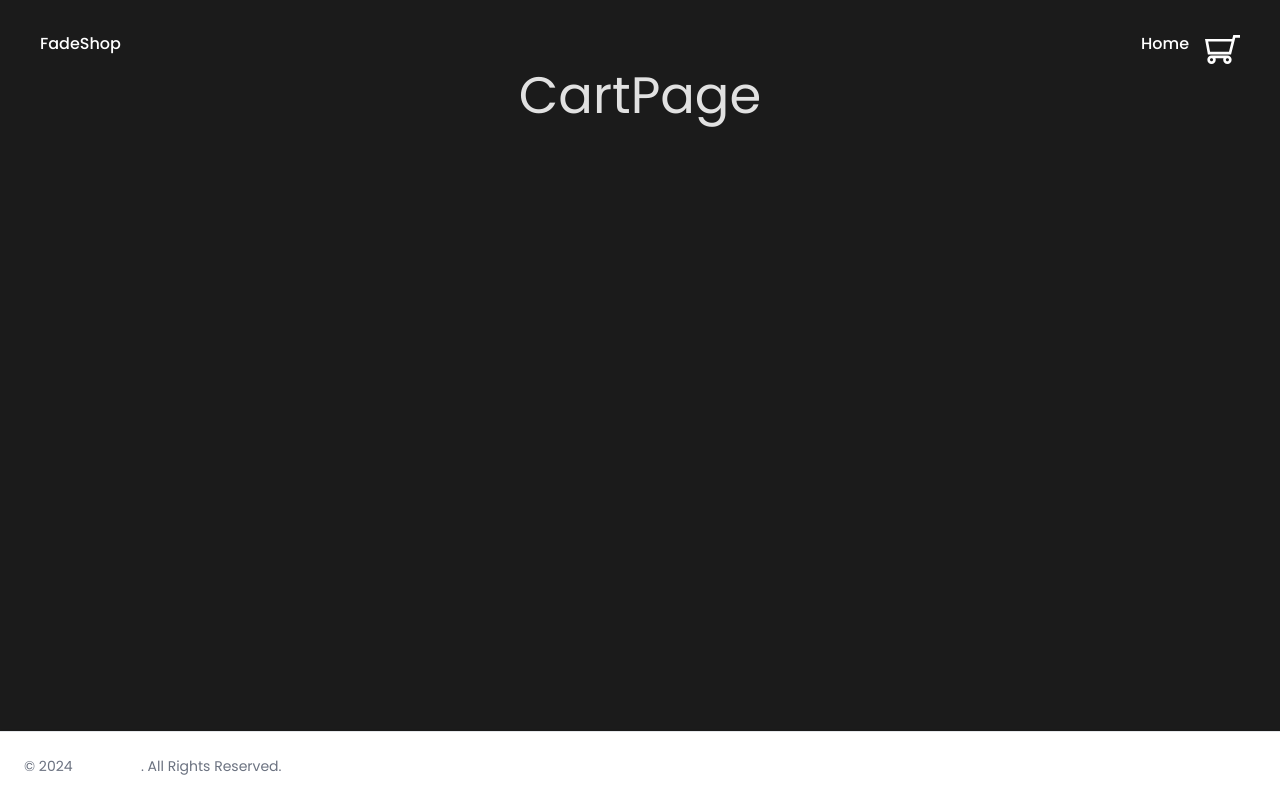
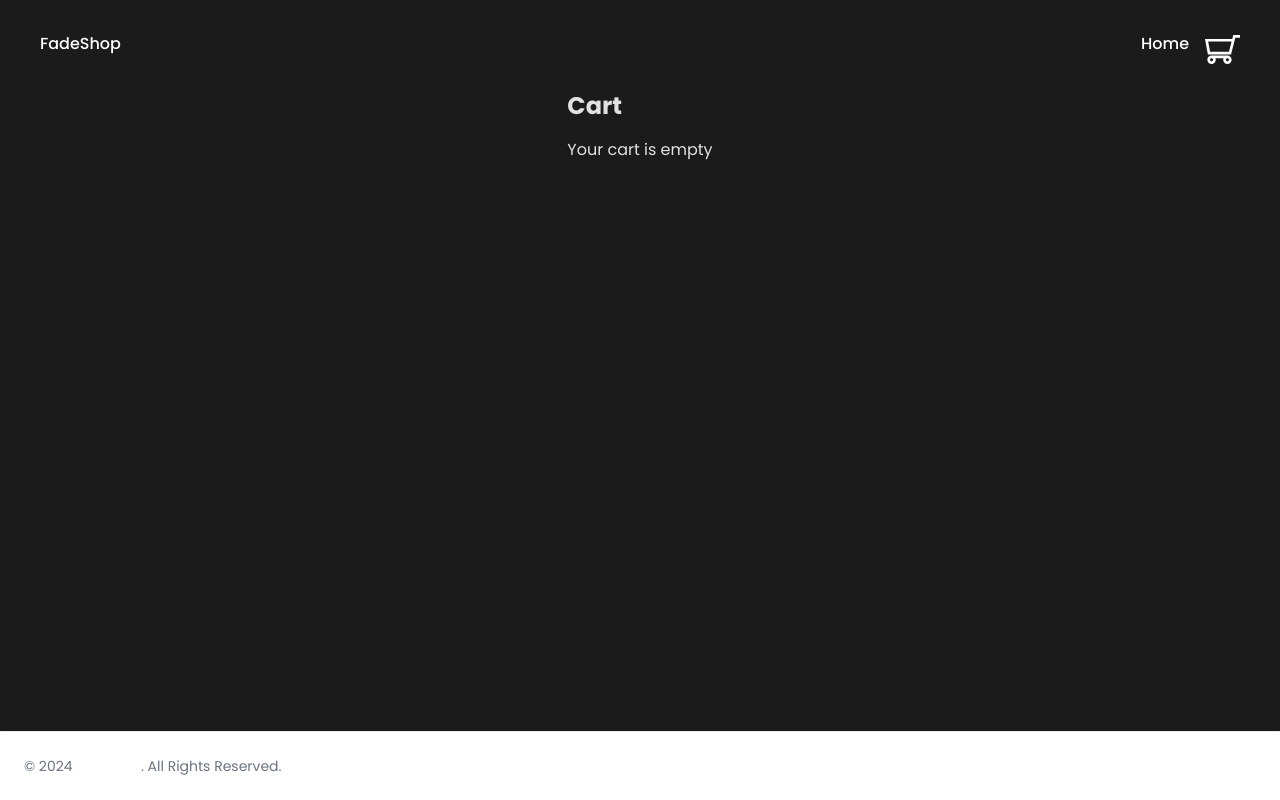
Before and after one commit to FadeCap/JavaScript-Frameworks, a React (Vite) app in the folder Javascript-Frameworks-Stian/: page /Cart in a window 1280 px wide. Built offline with nearby package versions, Linux system fonts and the light colour scheme.

Commit message:
Added functional counter to CartButton

```diff
--- /dev/null
+++ b/Javascript-Frameworks-Stian/src/components/services/CartContext.jsx
@@ -0,0 +1,19 @@
+import React, { createContext, useContext, useState } from 'react';
+
+const CartContext = createContext();
+
+export const CartProvider = ({ children }) => {
+  const [cart, setCart] = useState([]);
+
+  const addToCart = (product) => {
+    setCart((prevCart) => [...prevCart, product]);
+  };
+
+  return (
+    <CartContext.Provider value={{ cart, addToCart }}>
+      {children}
+    </CartContext.Provider>
+  );
+};
+
+export const useCart = () => useContext(CartContext);
--- a/Javascript-Frameworks-Stian/src/components/ui/Card.jsx
+++ b/Javascript-Frameworks-Stian/src/components/ui/Card.jsx
@@ -1,4 +1,4 @@
-import Button from "./Button";
+import ProductButton from "./ProductButton.jsx"
 
 export default function Card({ product }) {
   const percentageDiscount =
@@ -32,7 +32,7 @@ export default function Card({ product }) {
         <p className="p-3">Rating: {product.rating}</p>
         <p className="p-2">Tags: {product.tags.join(", ")}</p>
         <div className="p-4 m-4">
-          <Button productId={product.id} />
+          <ProductButton productId={product.id} />
         </div>
       </div>
     </div>
--- a/Javascript-Frameworks-Stian/src/components/ui/CartButton.jsx
+++ b/Javascript-Frameworks-Stian/src/components/ui/CartButton.jsx
@@ -1,7 +1,15 @@
+// src/components/CartButton.jsx
+import React from 'react';
+import { Link } from 'react-router-dom';
+import { useCart } from "../services/CartContext.jsx";
+
 export default function CartButton() {
+  const { cart } = useCart();
+  const itemCount = cart.length;
 
-    return(
-    <div className="cart-button">
+  return (
+    <div className="relative inline-block">
+      <Link to="/cart" className="relative">
         <svg
           fill="#ffff"
           version="1.1"
@@ -31,6 +39,12 @@ export default function CartButton() {
             </g>
           </g>
         </svg>
+        {itemCount > 0 && (
+          <div className="absolute top-0 left-5 bg-red-500 text-white text-xs font-bold rounded-full w-6 h-6 flex items-center justify-center">
+            {itemCount}
           </div>
-    )
+        )}
+      </Link>
+    </div>
+  );
 }
--- a/Javascript-Frameworks-Stian/src/index.css
+++ b/Javascript-Frameworks-Stian/src/index.css
@@ -14,6 +14,7 @@
   color-scheme: light dark;
   color: rgba(255, 255, 255, 0.87);
   background-color: #1b1b1b;
+
 
   font-synthesis: none;
   text-rendering: optimizeLegibility;
--- a/Javascript-Frameworks-Stian/src/pages/CartPage.jsx
+++ b/Javascript-Frameworks-Stian/src/pages/CartPage.jsx
@@ -1,3 +1,26 @@
+
+import React from 'react';
+import { useCart } from "../components/services/CartContext.jsx"
+
 export default function CartPage() {
-    return <h1>CartPage</h1>
+  const { cart } = useCart();
+
+  return (
+    <div className="cart-container mx-auto p-4">
+      <h1 className="text-2xl font-bold mb-4">Cart</h1>
+      {cart.length === 0 ? (
+        <p>Your cart is empty</p>
+      ) : (
+        <ul>
+          {cart.map((item, index) => (
+            <li key={index} className="mb-4">
+              <h3 className="text-xl font-bold">{item.title}</h3>
+              <p>{item.description}</p>
+              <p>Price: ${item.discountedPrice || item.price}</p>
+            </li>
+          ))}
+        </ul>
+      )}
+    </div>
+  );
 }
--- a/Javascript-Frameworks-Stian/src/pages/ProductPage.jsx
+++ b/Javascript-Frameworks-Stian/src/pages/ProductPage.jsx
@@ -1,11 +1,13 @@
 import React, { useState, useEffect } from 'react';
 import { useParams } from 'react-router-dom';
+import { useCart } from "../components/services/CartContext.jsx"
 
 function ProductPage() {
   const { productId } = useParams();
   const [product, setProduct] = useState(null);
   const [loading, setLoading] = useState(true);
   const [error, setError] = useState(null);
+  const { addToCart } = useCart(); // Get the addToCart function from the context
 
   useEffect(() => {
     const fetchProduct = async () => {
@@ -28,6 +30,12 @@ function ProductPage() {
 
     fetchProduct();
   }, [productId]);
+
+  const handleAddToCart = () => {
+    if (product) {
+      addToCart(product);
+    }
+  };
 
   if (loading) {
     return <p>Loading...</p>;
@@ -66,6 +74,12 @@ function ProductPage() {
           </p>
           <p className="mb-4">Rating: {product.rating}</p>
           <p className="mb-4">Tags: {product.tags ? product.tags.join(', ') : 'No tags available'}</p>
+          <button
+            className="bg-blue-500 text-white px-4 py-2 rounded"
+            onClick={handleAddToCart}
+          >
+            Add to Cart
+          </button>
         </div>
       </div>
     </div>
```
Also changed, not shown: Javascript-Frameworks-Stian/src/App.jsx (+5 -10 lines), Javascript-Frameworks-Stian/src/components/ui/ProductButton.jsx (renamed from Javascript-Frameworks-Stian/src/components/ui/Button.jsx). Lines whose indentation alone changed are shown as unchanged.
